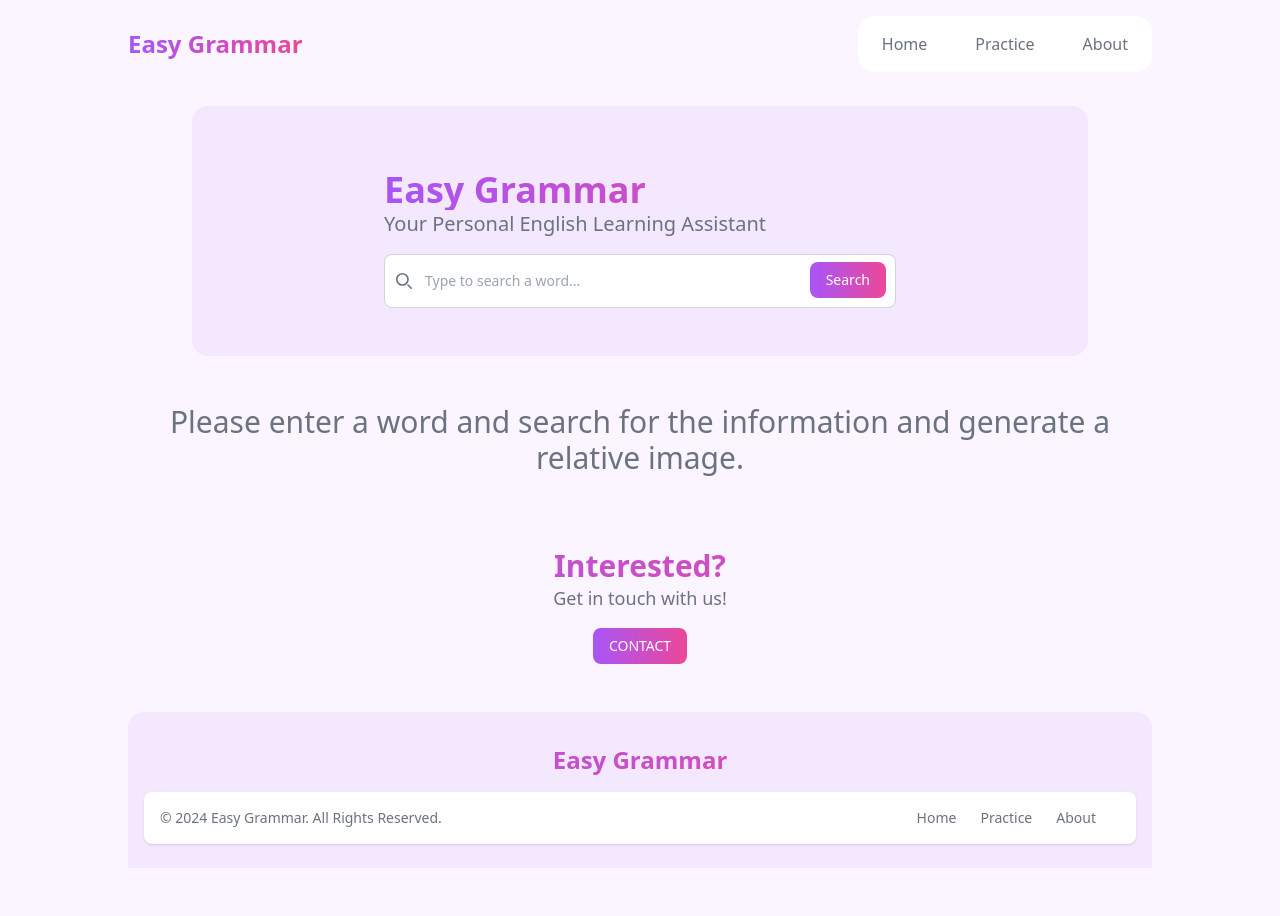
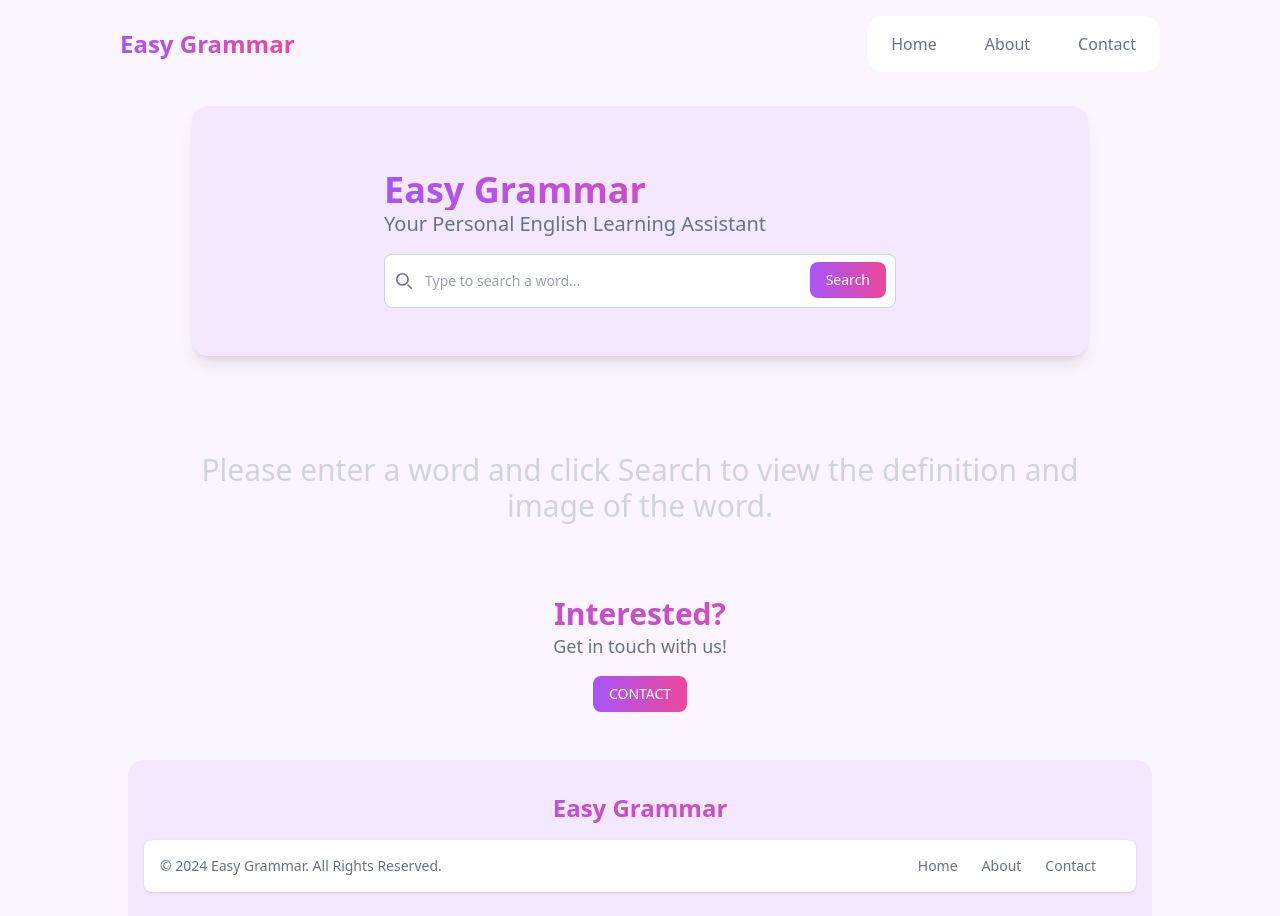
Before and after one commit to RileyC9/EasyGrammar, a React (Create React App) app: page /about in a window 1280 px wide. Before the commit the page ends 868 px from the top, so only its background shows below. Built offline with nearby package versions, Linux system fonts and the light colour scheme.

Commit message:
implement sample sentences GUI, update navlinks

```diff
--- a/src/components/DefinitionList.js
+++ b/src/components/DefinitionList.js
@@ -68,20 +68,19 @@ const DefinitionList = ({ definition, display }) => {
   }
 
   return (
-    <>
-      {display? (error? (
+    <section className="block w-full">
+      {display ? (
+        error ? (
           // display the error if error exists
-        <div className="my-6 py-6">
-          <div className="mx-4 md:mx-auto">
-            <h2 className="text-xl md:text-3xl text-gray-500">
+          <div className="mt-12 py-6 max-w-4xl mx-auto">
+            <h2 className="text-2xl md:text-3xl text-gray-300">
               No results found, please check your spelling
             </h2>
-          </div>
           </div>
         ) : (
           // display the word and definition if no error
           word && (
-          <section className="mt-12 py-6 max-w-4xl mx-auto">
+            <div className="mt-12 py-6 max-w-4xl mx-auto">
               <div className="flex flex-col mx-4 md:mx-auto md:flex-row gap-4">
                 <h2 className="text-3xl font-semibold text-left">{word}</h2>
                 {phoneticText && (
@@ -97,7 +96,7 @@ const DefinitionList = ({ definition, display }) => {
                         id="audio-button"
                         className="w-6 h-6 bg-gray-400 rounded-full flex items-center justify-center hover:cursor-pointer hover:bg-pink-500 hover:scale-105 transition-transform"
                         onClick={playAudio}
-                      data-testid='audio-button'
+                        data-testid="audio-button"
                       >
                         <svg
                           xmlns="http://www.w3.org/2000/svg"
@@ -124,21 +123,24 @@ const DefinitionList = ({ definition, display }) => {
           no need to display in this case */}
               <ul>{speechList}</ul>
               {/* Yujie, here displays the definition. setup the wrapper if needed */}
-            <ul className="mx-4 my-6 py-6 px-6 rounded-2xl bg-white hover:bg-purple-100 text-left flex flex-col gap-4 md:mx-auto">
+              <ul className="mx-4 mt-6 p-6 rounded-2xl bg-white shadow-md text-left flex flex-col gap-6 md:mx-auto">
+                <div className="-ml-6 -mt-6 mr-auto rounded-tl-2xl rounded-br-2xl bg-purple-100">
+                  <h2 className="font-semibold p-4">Meanings</h2>
+                </div>
                 {defList}
               </ul>
-          </section>
+            </div>
           )
-      )): (
-        <div className="my-6 py-6">
-          <div className="mx-4 md:mx-auto">
-            <h2 className="text-xl md:text-3xl text-gray-500">
-              Please enter a word and search for the information and generate a relative image.
+        )
+      ) : (
+        <div className="mt-12 py-6 max-w-4xl mx-auto">
+          <h2 className="text-2xl md:text-3xl text-gray-300">
+            Please enter a word and click Search to view the definition and
+            image of the word.
           </h2>
         </div>
-        </div>
       )}
-    </>
+    </section>
   );
 };
 
--- a/src/components/Footer.js
+++ b/src/components/Footer.js
@@ -1,14 +1,18 @@
 export default function Footer() {
   const navLinks = [
     { href: "#", label: "Home" },
-    { href: "#", label: "Practice" },
     { href: "#", label: "About" },
+    { href: "mailto:easygrammar193@gmail.com", label: "Contact" },
   ];
   return (
-    <footer className="items-center bg-purple-100 py-2 mt-12 md:rounded-t-2xl">
+    <>
+      <div className="mt-12 flex-grow" />
+      <footer className="items-center bg-purple-100 py-2 md:rounded-t-2xl">
         <div className="">
           {/* for social media */}
-        <h2 className="text-2xl font-bold text-gradient mt-6">Easy Grammar</h2>
+          <h2 className="text-2xl font-bold text-gradient mt-6">
+            Easy Grammar
+          </h2>
         </div>
         <div className="bg-white rounded-lg shadow m-4 dark:bg-gray-800">
           <div className="w-full mx-auto max-w-screen-xl p-4 md:flex md:items-center md:justify-between">
@@ -31,5 +35,6 @@ export default function Footer() {
           </div>
         </div>
       </footer>
+    </>
   );
 }
--- a/src/components/Header.js
+++ b/src/components/Header.js
@@ -4,12 +4,12 @@ export default function Header() {
   const [isOpen, setIsOpen] = useState(false);
   const navLinks = [
     { href: "#", label: "Home" },
-    { href: "#", label: "Practice" },
     { href: "#", label: "About" },
+    { href: "mailto:easygrammar193@gmail.com", label: "Contact" },
   ];
   return (
     <>
-      <header className="sticky top-0 z-[999] bg-purple-50 border-gray-200 px-4 md:px-0 pt-4 pb-2.5">
+      <header className="sticky top-0 z-[999] bg-purple-50 border-gray-200 px-4 pt-4 pb-2.5 md:px-0 md:-mx-2">
         <nav className="flex flex-wrap items-center justify-between max-w-screen-xl mx-auto">
           <a
             href="/"
@@ -67,17 +67,13 @@ export default function Header() {
           >
             <ul className="font-medium flex flex-col p-4 md:py-2 mt-4 border border-gray-100 rounded-2xl bg-gray-50 md:flex-row md:space-x-8 rtl:space-x-reverse md:mt-0 md:border-0 md:bg-white dark:bg-gray-800 md:dark:bg-gray-900 dark:border-gray-700">
               {navLinks.map((link) => (
-                <li
-                  key={link.label}
-                  className="block py-2 px-2 text-gray-500 rounded-lg hover:bg-gradient-to-r hover:from-purple-500 hover:to-pink-500 hover:text-white"
-                >
-                  <a
-                    href={link.href}
-                    className="md:border-0 md:p-0 dark:text-white md:dark:hover:text-blue-500 dark:hover:bg-gray-700 dark:hover:text-white md:dark:hover:bg-transparent"
-                  >
-                    {link.label}
-                  </a>
-                </li>
+                <a href={link.href} id={link.label} key={link.label}>
+                  <li className="block py-2 px-2 text-gray-500 rounded-lg hover:bg-gradient-to-r hover:from-purple-500 hover:to-pink-500 hover:text-white">
+                    <span className="md:border-0 md:p-0 dark:text-white md:dark:hover:text-blue-500 dark:hover:bg-gray-700 dark:hover:text-white md:dark:hover:bg-transparent">
+                      {link.label}
+                    </span>
+                  </li>
+                </a>
               ))}
             </ul>
           </div>
--- a/src/components/SampleSentence.js
+++ b/src/components/SampleSentence.js
@@ -14,29 +14,37 @@ const SampleSentences = ({ data, display }) => {
       element.meanings.forEach((set) => {
         // Go through the fetched data to extract the sample sentences and store in exampleList
         set.definitions.forEach((definition) =>
-          definition.example? exampleList.push(<li key={id++}>{`${definition.example}`}</li>):null
+          definition.example
+            ? exampleList.push(
+                <li
+                  key={id++}
+                  className="italic text-gray-500 hover:text-gray-700"
+                >
+                  {`"${definition.example}"`}
+                </li>
+              )
+            : null
         );
       })
     );
   }
 
   return (
-    <>
-      {display? (error ? (
-        <></>
-      ) : (
-        // display the word and definition if no error(
-          <section className="mt-12 py-6 max-w-4xl mx-auto">
-            <h2>Sample sentences:</h2>
-            {/* Sample sentence */}
-            {/* Yujie, please modify the Sample sentence appearance */}
-            <ul className="mx-4 my-6 py-6 px-6 rounded-2xl bg-white hover:bg-purple-100 text-left flex flex-col gap-4 md:mx-auto">
-              {exampleList}
-            </ul>
-          </section>
-        )): (<></>)
-      }
-    </>
+    <section className="block w-full">
+      {/* display the word and definition if input is valid and no error and exampleList is not empty */}
+      {display && !error && exampleList.length > 0 && (
+        <div className="max-w-4xl mx-auto">
+          {/* Sample sentence */}
+          {/* Yujie, please modify the Sample sentence appearance */}
+          <ul className="mx-4 p-6 rounded-2xl bg-white shadow-md text-left flex flex-col gap-6 md:mx-auto">
+            <div className="-ml-6 -mt-6 mr-auto rounded-tl-2xl rounded-br-2xl bg-purple-100">
+              <h2 className="font-semibold p-4">Usage Examples</h2>
+            </div>
+            {exampleList}
+          </ul>
+        </div>
+      )}
+    </section>
   );
 };
 
--- a/src/components/SearchInput.js
+++ b/src/components/SearchInput.js
@@ -1,6 +1,7 @@
 export default function SearchInput({ value, handleWord, wordSubmit }) {
   return (
-    <section className="max-w-4xl md:mx-auto my-6 py-12 px-4 md:rounded-2xl bg-purple-100">
+    <section className="block w-full">
+      <div className="max-w-4xl mx-auto my-6 py-12 px-4 md:shadow-lg md:rounded-2xl bg-purple-100">
         {/* title, only display in homepage, not in definition */}
         <div className="max-w-md mx-auto sm:max-w-lg">
           <h1 className="text-left text-4xl font-bold mt-4 text-gradient">
@@ -53,6 +54,7 @@ export default function SearchInput({ value, handleWord, wordSubmit }) {
             </button>
           </div>
         </form>
+      </div>
     </section>
   );
 }
--- a/src/components/main.js
+++ b/src/components/main.js
@@ -39,7 +39,7 @@ function Main() {
     // if (word === "") {
     //   setDefinitionListDisplay(false);
     // } else {
-      console.log(word);
+    console.log(word);
     await axios
       .get("https://api.dictionaryapi.dev/api/v2/entries/en/" + word)
       .then((res) => {
@@ -57,7 +57,7 @@ function Main() {
         setDefinitionListDisplay(true);
         setSampleSentenceDisplay(true);
       });
-      // version 2 of empty input field
+    // version 2 of empty input field
     // }
   };
   // re-render the page when word definition is updated
@@ -67,7 +67,7 @@ function Main() {
   }, [fetchData]);
 
   return (
-    <>
+    <div className="flex flex-col min-h-screen">
       <Header />
       {/* <input onChange={handleWord} val={word} />
       <button onClick={wordSubmit}>click here</button> */}
@@ -76,11 +76,11 @@ function Main() {
         handleWord={handleWord}
         wordSubmit={wordSubmit}
       />
-      <DefinitionList definition={fetchData} display={definitionListDisplay}/>
-      <SampleSentences data={fetchData} display={sampleSentenceDisplay}/>
+      <DefinitionList definition={fetchData} display={definitionListDisplay} />
+      <SampleSentences data={fetchData} display={sampleSentenceDisplay} />
       <Contact />
       <Footer />
-    </>
+    </div>
   );
 }
 
```
Lines whose indentation alone changed are shown as unchanged.
